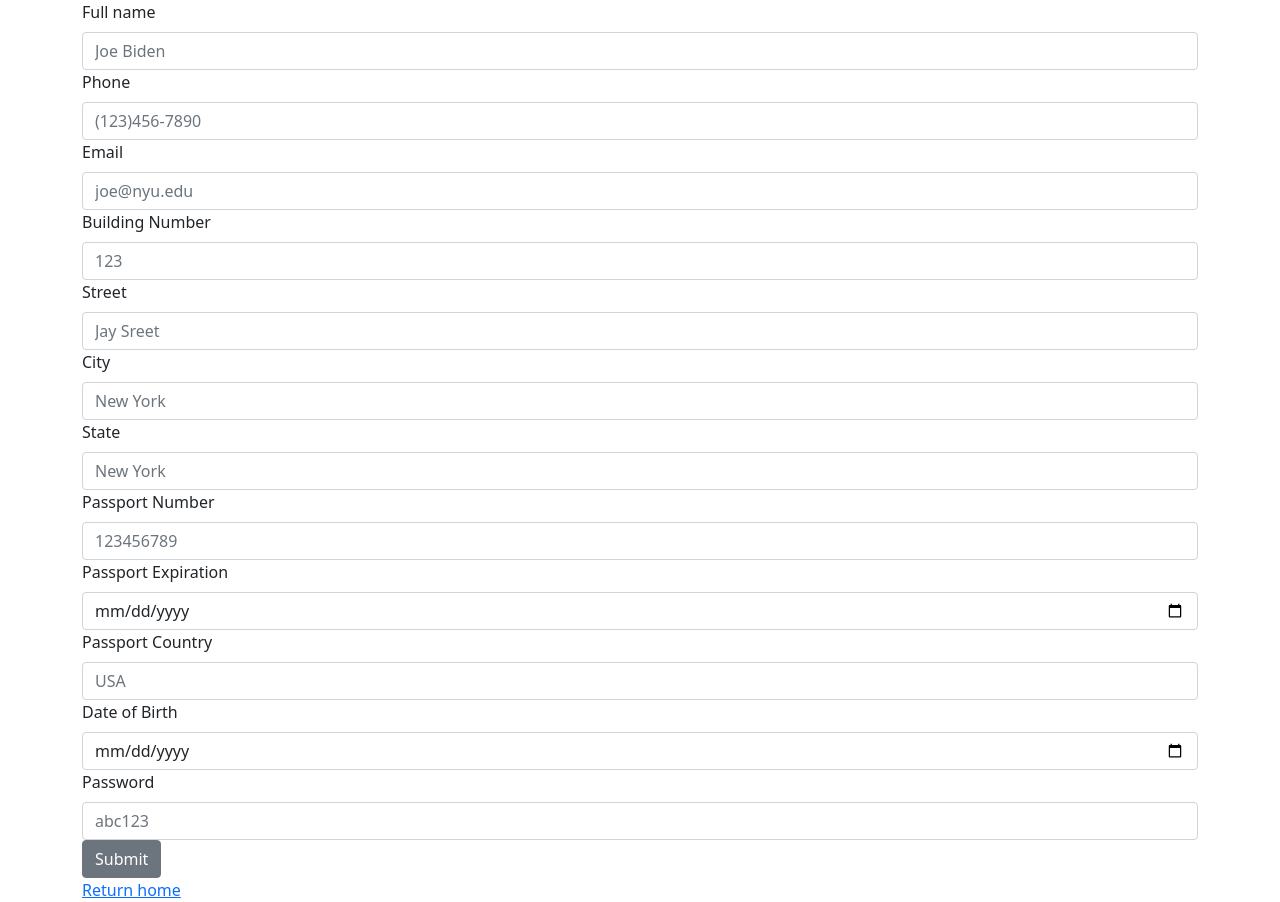
After one commit to alejandrobatres/airline-reservation-system, a Flask app: page /customer-registration in a window 1280 px wide. The commit adds this page. Run offline with Flask 2, Linux system fonts and the light colour scheme.

Commit message:
customer reg/login

```diff
--- a/app.py
+++ b/app.py
@@ -20,14 +20,14 @@ app.config['APP_HOST'] = "localhost" # 127.0.0.1 is localhost IP for all compute
 
 # Set this to your custom DB information
 app.config['DB_USER'] = "root"
-app.config['DB_PASSWORD'] = '' #"root"
-app.config['APP_DB'] = "blog"
+app.config['DB_PASSWORD'] = 'root' # 'root' if using unix, '' if using windows
+app.config['APP_DB'] = "air_ticket_reservation"
 app.config['CHARSET'] = "utf8mb4"
 
 # Connect to the DB
 conn =  pymysql.connect(host=app.config['APP_HOST'],
                        user=app.config['DB_USER'],
-                       #unix_socket='/Applications/MAMP/tmp/mysql/mysql.sock',
+                       unix_socket='/Applications/MAMP/tmp/mysql/mysql.sock', # for use in unix mamp
                        password=app.config['DB_PASSWORD'],
                        db=app.config['APP_DB'],
                        charset=app.config['CHARSET'],
@@ -37,9 +37,9 @@ conn =  pymysql.connect(host=app.config['APP_HOST'],
 def index():
     return render_template("index.html")
 
-@app.route('/login')
-def login():
-	return render_template('login.html')
+@app.route('/customer-login')
+def customer_login():
+	return render_template('customer-login.html')
 
 @app.route('/logout')
 def logout():
@@ -51,62 +51,88 @@ def logout():
 # GET specifies what to do when the client wants a page loaded
 # POST is for when you want to mutate data in your database
 
-@app.route('/register', methods=['GET', 'POST'])
-def register():
-    error = None
-    success = None
-    allusers = None
+# customer registration
+@app.route('/customer-registration', methods=['GET', 'POST'])
+def customer_registration():
+    return render_template('customer-registration.html')
 
-    # Prepared SQL Statement - Just basic SQL
-    # "%s" is NOT specifically a string. It's a placeholder for the values you pass in to PyMySQL
-    createUserStatement = ("INSERT INTO SiteUser(`email`, `password`, `type`) "
-                            "VALUES(%s, md5(%s), %s)")
-    fetchUserStatement = "SELECT * FROM SiteUser WHERE type = %s"
+@app.route('/customer-registration-auth', methods=['GET', 'POST'])
+def customer_registration_auth():
+    	#grabs information from the forms
+	name = request.form['name']
+	phone = request.form['phone']
+	email = request.form['email']
+	password = request.form['password']
+	buildingNumber = request.form['building-number']
+	street = request.form['street']
+	city = request.form['city']
+	state = request.form['state']
+	passportNumber = request.form['passport-number']
+	passportExp = request.form['passport-expiration']
+	passportCountry = request.form['passport-country']
+	dateOfBirth = request.form['date-of-birth']
+	print(request.form)
+	#cursor used to send queries
+	cursor = conn.cursor()
+	#executes query
+	noDupEmailQuery = 'SELECT CustomerEmail FROM customer WHERE CustomerEmail = %s'
+	cursor.execute(noDupEmailQuery, (email))
+	#stores the results in a variable
+	data = cursor.fetchone()
+	#use fetchall() if you are expecting more than 1 data row
+	error = None
+	if(data):
+		#If the previous query returns data, then user exists
+		error = "This user already exists"
+		return render_template('customer-registration.html', error = error)
+	else:
+		#password = hashlib.md5(password.encode())
+		ins = 'INSERT INTO Customer VALUES(%s, %s, md5(%s), %s, %s, %s, %s, %s, %s, %s, %s, %s)'
+		cursor.execute(ins, (name, email, password, int(buildingNumber), street, city, state, phone, passportNumber,passportExp, passportCountry, dateOfBirth))
+		conn.commit()
+		cursor.close()
+		return render_template('index.html')
 
-    if request.method == 'POST':
-        email = request.form.get('email')
-        password = request.form.get('password')
-        typeUser = 1
+def loggedIn():
+    return len(session) > 0
 
-        if not validateEmail(email):
-            error = "Invalid email!"
+@app.route('/customer-login-auth',  methods=['GET', 'POST'])
+def customer_login_auth():
+	#grabs information from the forms
+	username = request.form['customer-username']
+	password = request.form['customer-password']
 
-        try:
-            # Need cursor for database connections!
-            cursor = conn.cursor()
+	#cursor used to send queries
+	cursor = conn.cursor()
+	# executes query
+	query = 'SELECT CustomerEmail, CustomerPassword FROM customer WHERE CustomerEmail = %s and CustomerPassword = md5(%s)'
+	cursor.execute(query, (username, password))
+	#stores the results in a variable
+	data = cursor.fetchone()
+	# use fetchall() if you are expecting more than 1 data row
+	cursor.close()
+	error = None
 
-            # Pass in tuple of values
+	sessionRunning = loggedIn()
+	if (sessionRunning == True):
+		error = 'Other users signed in. Please sign out of current session.'
+		return render_template('customer-login.html', error=error)
 
-            # getting all users
-            cursor.execute(fetchUserStatement, (1))
-            allusers = cursor.fetchall()
+	if(data):
+		# creates a session for the the user
+		# session is a built in
+		session['username'] = username
+		#session['role'] = 'customer'
+		return render_template('customer-home.html', name = username)
+		#return redirect(url_for('Customer-Home'))
+	else:
+		error = 'Invalid login or username'
+		return render_template('customer-login.html', error=error)
 
-            # creating user
-            cursor.execute(createUserStatement, (email, password, typeUser))
-            conn.commit() # Whenever you update or insert using PyMySQL, you must commit to the database
-
-            # Always close when you're done with the cursor
-        except Exception as e:
-            error = "An error occurred: {}".format(e)
-        cursor.close() # This will error if there's an error with conn.cursor() BTW
-
-        if not error:
-            success = "User added successfully"
-        # We can pass variables to our HTML templates!
-    elif request.method == 'GET':
-        try:
-            # Need cursor for database connections!
-            cursor = conn.cursor()
-
-            # Pass in tuple of values
-            cursor.execute(fetchUserStatement, (1))
-            allusers = cursor.fetchall()
-
-            # Always close when you're done with the cursor
-        except Exception as e:
-            error = "An error occurred: {}".format(e)
-        cursor.close() # This will error if there's an error with conn.cursor() BTW
-    return render_template("register.html", error=error, success=success, allusers=allusers)
+@app.route('/customer-home')
+def customer_home():
+    username = session['username']
+    return render_template('customer-home.html', name = session['username'])
 
 @app.route('/Airline-Staff-Register')
 def airline_staff_register():
@@ -116,17 +142,9 @@ def airline_staff_register():
 def airline_staff_login():
     return render_template('Airline-Staff-Login.html')
 
-@app.route('/Customer-Register')
-def customer_register():
-    return render_template('Customer-Register.html')
-
-@app.route('/Customer-Login')
-def customer_login():
-    return render_template('Customer-Login.html')
-
 
 #Customer Use Cases
-@app.route('Customer-View-Flights')
+@app.route('/customer-view-flights')
 def customerViewFlights():
     username = session['username']
     cursor = conn.cursor()
@@ -139,9 +157,9 @@ def customerViewFlights():
     for item in data:
         print(item['AirlineName'])
         cursor.close()
-    return render_template('Customer-View-Flights.html')
+    return render_template('customer-view-flights.html')
 
-@app.route('Customer-View-Past-Flights')
+@app.route('/customer-view-past-flights')
 def customerViewPastFlights():
     username = session['username']
     cursor = conn.cursor()
@@ -154,27 +172,83 @@ def customerViewPastFlights():
     for item in data:
         print(item['AirlineName'])
         cursor.close()
-    return render_template('Customer-View-Past-Flights.html')
+    return render_template('customer-view-past-flights.html')
 
-@app.route('Customer-Search-Flights')
-def customerSearchFlights():
-    return render_template('Customer-Search-Flights.html')
+@app.route('/customer-flight-search')
+def customer_flight_search():
+    return render_template('customer-flight-search.html')
 
+@app.route('/rate-flights')
+def rate_flights():
+    return render_template('rate-fights.html')
 
-def customerPurchaseFlight():
-    return
+@app.route('/rate-flights-auth', methods=['GET', 'POST'])
+def rate_flight_auth():
+	customerEmail = session['username']
+	custTicketID = request.form['ticket-number']
+	custRate = request.form['rate']
+	custComment = request.form['comment']
+	cursor = conn.cursor();
+	print(request.form)
+	checkCustFlightExist = 'SELECT FlightNumber, DepartureDate, DepartureTime FROM ticket NATURAL JOIN purchasedfor NATURAL JOIN customer WHERE CustomerEmail = %s AND TicketID = %s AND (CURRENT_DATE > DepartureDate OR (CURRENT_DATE = DepartureDate AND CURRENT_TIME > DepartureTime))'
+	cursor.execute(checkCustFlightExist,(customerEmail, custTicketID))
+	data1 = cursor.fetchone()
+	print(data1)
+	checkNoRate = 'SELECT FlightNumber, DepartureDate, DepartureTime, TicketID FROM suggested NATURAL JOIN ticket WHERE CustomerEmail = %s AND TicketID = %s'
+	cursor.execute(checkNoRate, (customerEmail, custTicketID))
+	data2 = cursor.fetchone()
+	print(data2)
+	print(data2)
+	if(data1 and not(data2)): #customer was on the flight and there was no rating written
+		custFlightNum = data1['FlightNumber']
+		custDeptDate = data1['DepartureDate']
+		custDeptTime = data1['DepartureTime']
+		ins = 'INSERT INTO suggested VALUES(%s, %s, %s, %s, %s, %s)'
+		cursor.execute(ins, (customerEmail, custFlightNum, custDeptDate, custDeptTime, custComment, custRate))
+		conn.commit()
+		cursor.close()
+		message = "Submitted Successfully! Click the back button to go home!"
+		return render_template('rate-flights.html', message = message)
+	elif (data2):
+		error = "Flight already given a rating"
+		return render_template('rate-flights.html', error=error)
+	else:
+		error = "Ticket ID does not exist or Departure Date in the Future"
+		return render_template('rate-flights.html', error=error)
 
-
-def customerCancelTrip():
-    return
-
-def customerRateComment():
-    return
-
-
-def customerTrackSpending():
-    return
-
+@app.route('/track-spending')
+def track_spending():
+	username = session['username']
+	cursor = conn.cursor()
+	getCustYearlySpending = 'SELECT SUM(SoldPrice) AS spend FROM ticket NATURAL JOIN purchasedfor WHERE CustomerEmail = %s AND PurchaseDate >= CURRENT_DATE - INTERVAL 1 YEAR'
+	cursor.execute(getCustYearlySpending, (username))
+	yearSpend = cursor.fetchone()['spend']
+	getCustMonthlySpending = 'SELECT MONTHNAME(PurchaseDate) AS month, SUM(soldPrice) as spent FROM ticket NATURAL JOIN purchasedfor WHERE CustomerEmail = %s AND PurchaseDate >= CURRENT_DATE - INTERVAL 6 MONTH GROUP BY MONTHNAME(PurchaseDate)'
+	cursor.execute(getCustMonthlySpending, (username))
+	custMonthlySpending = cursor.fetchall()
+	labels = []
+	months = {1:'January', 2: 'February', 3:'March',4:'April',5:'May',6:'June',7:'July',8:'August',9:'September',10:'October',11:'November',12:'December'}
+	from datetime import date
+	currMonth = date.today().month
+	earliest = currMonth-5
+	for i in range(earliest,currMonth+1):
+		if i>0 and i<13:
+			labels.append(months[i])
+		elif i < 1:
+			i += 12
+			labels.append(months[i])
+	values = []
+	for elem in labels:
+		added = False
+		for i in range (len(custMonthlySpending)):
+			if custMonthlySpending[i]['month'] == elem:
+				values.append(custMonthlySpending[i]['spent'])
+				added = True
+				break
+		if added == False:
+			values.append(0)
+	maximumValue = max(values) + 10
+	return render_template('track-spending.html', labels = labels, values = values, yearSpend = yearSpend, max = maximumValue)
 
 
 #Airline Staff Use Cases
@@ -300,12 +374,12 @@ def staffViewRatings():
     return
 
 
-@app.route('Airline-Staff-View-Frequent-Customers')
+@app.route('/Airline-Staff-View-Frequent-Customers')
 def staffViewFreqCustomers():
     return
 
 
-@app.route('Airline-Staff-View-Reports')
+@app.route('/Airline-Staff-View-Reports')
 def staffViewReports():
     return
 
--- /dev/null
+++ b/templates/customer-registration.html
@@ -0,0 +1,66 @@
+{% extends "layouts/base.html" %}
+{% block head %}
+<script src="js/main.js"></script>
+{% endblock %}
+{% block title %}Customer Registration{% endblock %}
+{% block body %}
+    <div class="container">
+        {% if error %}
+        <div class="alert alert-danger">{{error}}</div>
+        {% elif success %}
+        <div class="alert alert-success">{{success}}</div>
+        {% endif %}
+        <form action="/customer-registration-auth" method="POST" redirect="true">
+            <div>
+                <label for="cust-name-input" class="form-label">Full name</label>
+                <input class="form-control" id="cust-name-input" type="text" placeholder="Joe Biden" name="name" required>
+            </div>
+            <div>
+                <label for="cust-phone-input" class="form-label">Phone</label>
+                <input class="form-control" id="cust-phone-input" type="text" placeholder="(123)456-7890" name="phone" maxlength="11" required>
+            </div>
+            <div>
+                <label for="cust-email-input" class="form-label">Email</label>
+                <input class="form-control" id="cust-email-input" type="text" placeholder="joe@nyu.edu" name="email" required>
+            </div>
+            <div>
+                <label for="cust-buildnum-input" class="form-label">Building Number</label>
+                <input class="form-control" id="cust-buildnum-input" type="text" placeholder="123" name="building-number" maxlength="3" required>
+            </div>
+            <div>
+                <label for="cust-street-input" class="form-label">Street</label>
+                <input class="form-control" id="cust-street-input" type="text" placeholder="Jay Sreet" name="street" required>
+            </div>
+            <div>
+                <label for="cust-city-input" class="form-label">City</label>
+                <input class="form-control" id="cust-city-input" type="text" placeholder="New York" name="city" required>
+            </div>
+            <div>
+                <label for="cust-state-input" class="form-label">State</label>
+                <input class="form-control" id="cust-state-input" type="text" placeholder="New York" name="state" required>
+            </div>
+            <div>
+                <label for="cust-passnum-input" class="form-label">Passport Number</label>
+                <input class="form-control" id="cust-passnum-input" type="text" placeholder="123456789" name="passport-number" maxlength="8" required>
+            </div>
+            <div>
+                <label for="cust-passexp-input" class="form-label">Passport Expiration</label>
+                <input class="form-control" id="cust-passexp-input" type="date" placeholder="MM/DD/YYYY" name="passport-expiration" required>
+            </div>
+            <div>
+                <label for="cust-passcount-input" class="form-label">Passport Country</label>
+                <input class="form-control" id="cust-passcount-input" type="text" placeholder="USA" name="passport-country" maxlength="3" required>
+            </div>
+            <div>
+                <label for="cust-dob-input" class="form-label">Date of Birth</label>
+                <input class="form-control" id="cust-dob-input" type="date" placeholder="MM/DD/YYYY" name="date-of-birth" required>
+            </div>
+            <div>
+                <label for="cust-password-input" class="form-label">Password</label>
+                <input class="form-control" id="cust-password-input" type="text" placeholder="abc123" name="password" required>
+            </div>
+            <button type="submit" class="btn btn-secondary">Submit</button>
+        </form>
+        <a href="http://127.0.0.1:5000">Return home</a>
+    </div>
+{% endblock %}
```
Also changed, not shown: templates/Customer-Login.html (+24 -0 lines), templates/customer-home.html (added, +29 -0 lines), templates/index.html (+12 -0 lines), templates/register.html (deleted, +0 -28 lines), templates/staff-login.html (added, +10 -0 lines), templates/staff-registration.html (added, +10 -0 lines), templates/Airline-Staff-Login.html (deleted), templates/Airline-Staff-Register.html (deleted), templates/Customer-Register.html (deleted), templates/login.html (deleted), 2 other files.
